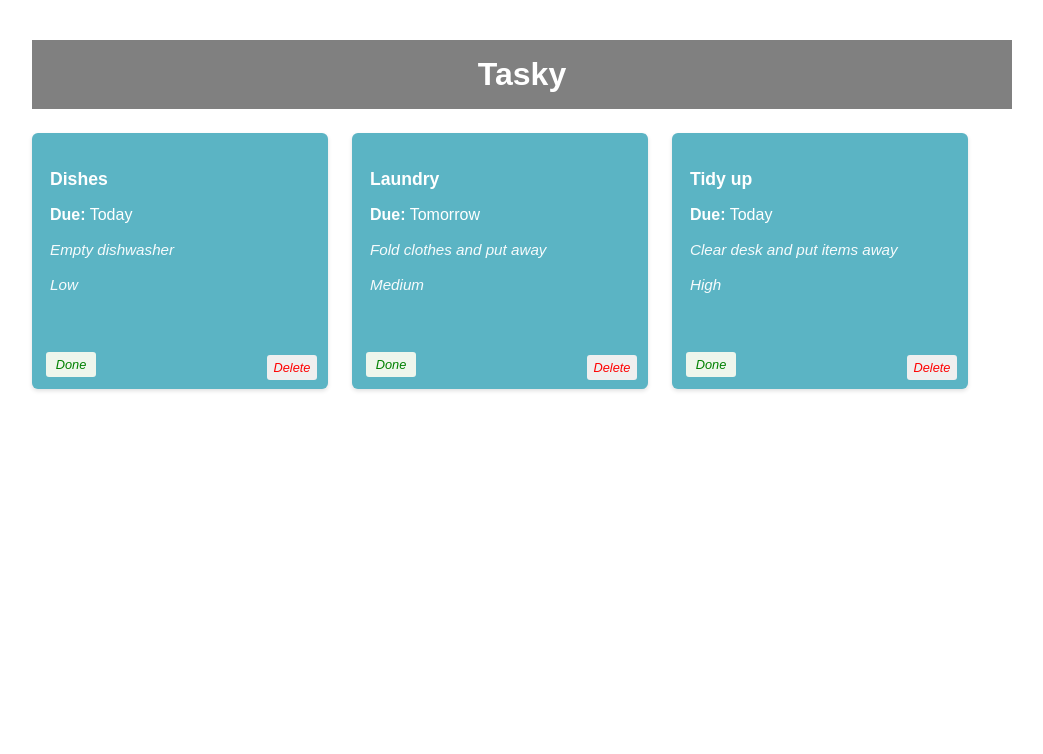
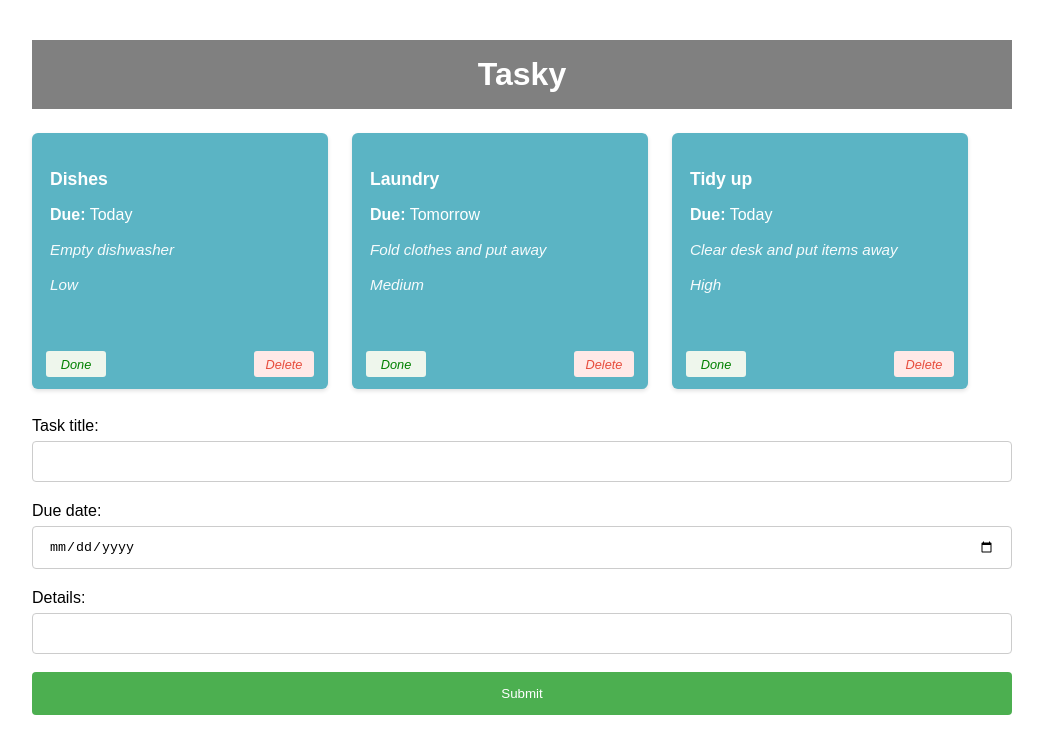
Before and after one commit to oisinheaphy18/react-basics-labs, a React (Vite) app in the folder tasky/: page / in a window 1280 px wide. Shown: the top 754 px of the page, without its empty margins (118-1161 px from the left). Built offline with nearby package versions, Linux system fonts and the light colour scheme.

Commit message:
Add task: form added

```diff
--- a/tasky/src/App.css
+++ b/tasky/src/App.css
@@ -2,7 +2,7 @@
 
 /* page container */
 .container {
-  max-width: 980px;            /* wider so 3 cards fit */
+  max-width: 980px;
   margin: 40px auto;
   padding: 0 20px 40px;
   font-family: Arial, sans-serif;
@@ -24,14 +24,15 @@
 .cards {
   display: flex;
   gap: 24px;
-  flex-wrap: nowrap;           /* keep them in one row (wrap if your screen is narrow) */
+  flex-wrap: nowrap;
+  margin-bottom: 28px; /* space before the form */
 }
 
 /* card styling */
 .card {
-  position: relative;          /* needed so absolute button anchors to this */
-  color: white;                /* white text on teal like the screenshot */
-  width: 260px;                /* approximate width from the lab image */
+  position: relative;          /* anchors absolute buttons */
+  color: white;
+  width: 260px;
   min-height: 220px;
   padding: 18px;
   border-radius: 6px;
@@ -55,15 +56,15 @@
   opacity: 0.95;
 }
 
-/* done button per lab */
+/* buttons */
 button {
   border: none;
   border-radius: 3px;
   font-style: italic;
   font-size: 0.8em;
   margin: 4px 6px;
-  width: 50px;
-  height: 25px;
+  width: 60px;
+  height: 26px;
 }
 .doneButton {
   position: absolute;
@@ -75,7 +76,53 @@ button {
 }
 .deleteButton {
   position: absolute;
-  bottom: 5px;
-  right: 5px;
-  color: red;
+  bottom: 8px;
+  right: 8px;
+  color: #e74c3c;
+  background: #ffe9e7;
+  cursor: pointer;
 }
+
+/* --- FORM STYLES --- */
+/* wrapper to center and limit width if desired */
+.formWrap {
+  /* optional: keep full width; you can cap it if you like
+     max-width: 720px;
+     margin: 0 auto;
+  */
+}
+
+.taskForm {
+  text-align: left;
+  width: 100%;           /* full width under container */
+  margin: 0 auto;
+}
+
+.taskForm label {
+  display: block;
+  margin: 8px 0 6px;
+}
+
+.taskForm input[type=text],
+.taskForm input[type=date] {
+  width: 100%;
+  padding: 12px 16px;
+  margin-bottom: 12px;
+  border: 1px solid #ccc;
+  border-radius: 4px;
+  box-sizing: border-box;
+}
+
+.taskForm input[type=submit] {
+  width: 100%;
+  background-color: #4CAF50;
+  color: white;
+  padding: 14px 20px;
+  margin-top: 6px;
+  border: none;
+  border-radius: 4px;
+  cursor: pointer;
+}
+.taskForm input[type=submit]:hover {
+  background-color: #45a049;
+}
--- a/tasky/src/App.jsx
+++ b/tasky/src/App.jsx
@@ -2,6 +2,7 @@
 import './App.css';
 import Task from './components/Task';
 import React, { useState } from 'react';
+import AddTaskForm from './components/Form';
 
 function App() {
   const [taskState, setTaskState] = useState({
@@ -19,17 +20,17 @@ function App() {
     console.log(`${taskIndex} ${tasks[taskIndex].done}`);
   };
 
-    const deleteHandler = (taskIndex) => {
+  const deleteHandler = (taskIndex) => {
     const tasks = [...taskState.tasks];
     tasks.splice(taskIndex, 1);
-    setTaskState({tasks});
-  }
-
+    setTaskState({ tasks });
+  };
 
   return (
     <div className="container">
       <header className="header"><h1>Tasky</h1></header>
 
+      {/* Row of cards */}
       <div className="cards">
         {taskState.tasks.map((task, index) => (
           <Task
@@ -40,10 +41,14 @@ function App() {
             priority={task.priority}
             done={task.done}
             markDone={() => doneHandler(index)}
-            deleteTask = {() => deleteHandler(index)}
+            deleteTask={() => deleteHandler(index)}
           />
         ))}
       </div>
+
+      <section className="formWrap">
+        <AddTaskForm />
+      </section>
     </div>
   );
 }
--- /dev/null
+++ b/tasky/src/components/Form.jsx
@@ -0,0 +1,21 @@
+// src/components/Form.jsx
+import React from "react";
+
+const AddTaskForm = () => {
+  return (
+    <form className="taskForm">
+      <label htmlFor="title">Task title:</label>
+      <input id="title" type="text" name="title" required />
+
+      <label htmlFor="deadline">Due date:</label>
+      <input id="deadline" type="date" name="deadline" required />
+
+      <label htmlFor="description">Details:</label>
+      <input id="description" type="text" name="description" />
+
+      <input type="submit" value="Submit" />
+    </form>
+  );
+};
+
+export default AddTaskForm;
--- a/tasky/src/components/Task.jsx
+++ b/tasky/src/components/Task.jsx
@@ -7,7 +7,7 @@ const Task = (props) => {
   return (
     <div
       className="card"
-      style={{ backgroundColor: done ? 'lightgrey' : '#5bb4c4' }}  // <— required ternary
+      style={{ backgroundColor: done ? 'lightgrey' : '#5bb4c4' }}
     >
       <p className="title">{title}</p>
       <p><strong>Due:</strong> {deadline}</p>
@@ -15,7 +15,7 @@ const Task = (props) => {
       <p className="priority">{priority}</p>
 
       <button onClick={props.markDone} className="doneButton">Done</button>
-     <button className='deleteButton' onClick={props.deleteTask}>Delete</button>
+      <button className="deleteButton" onClick={props.deleteTask}>Delete</button>
     </div>
   );
 };
```
